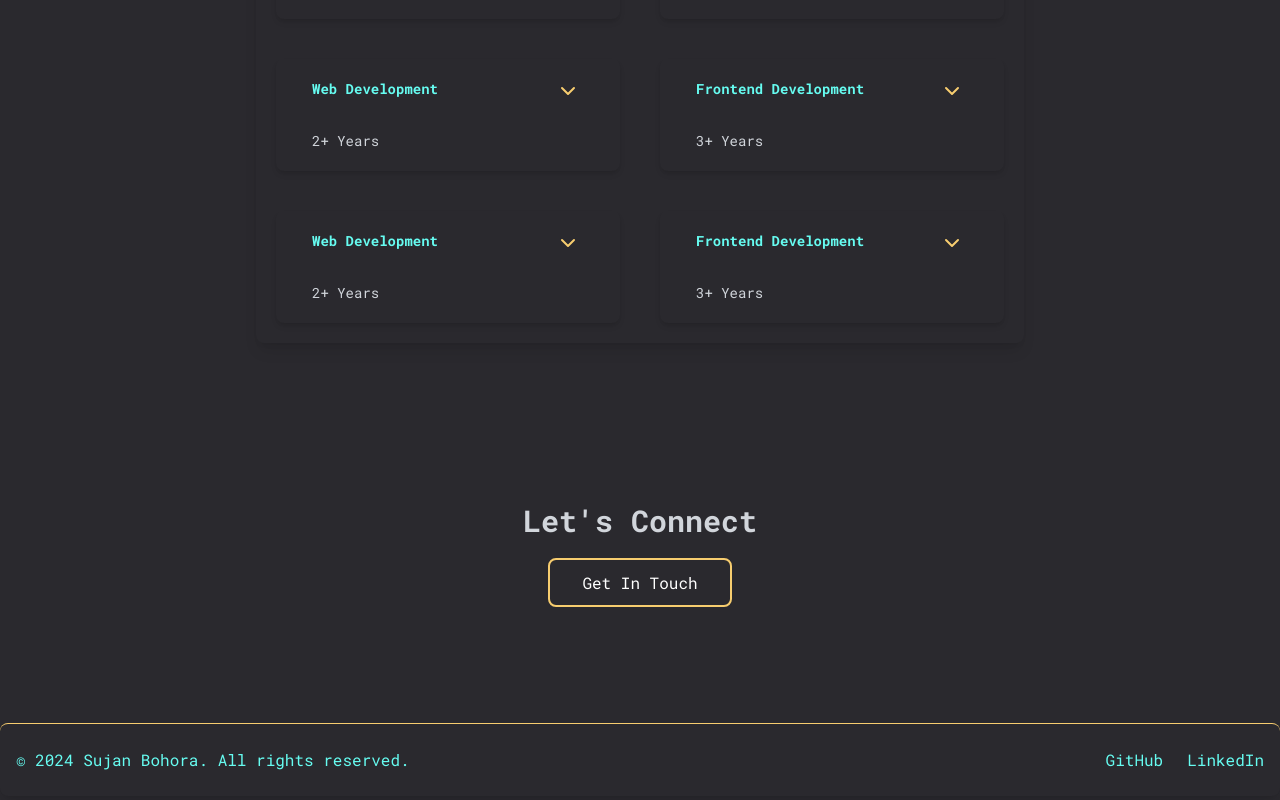
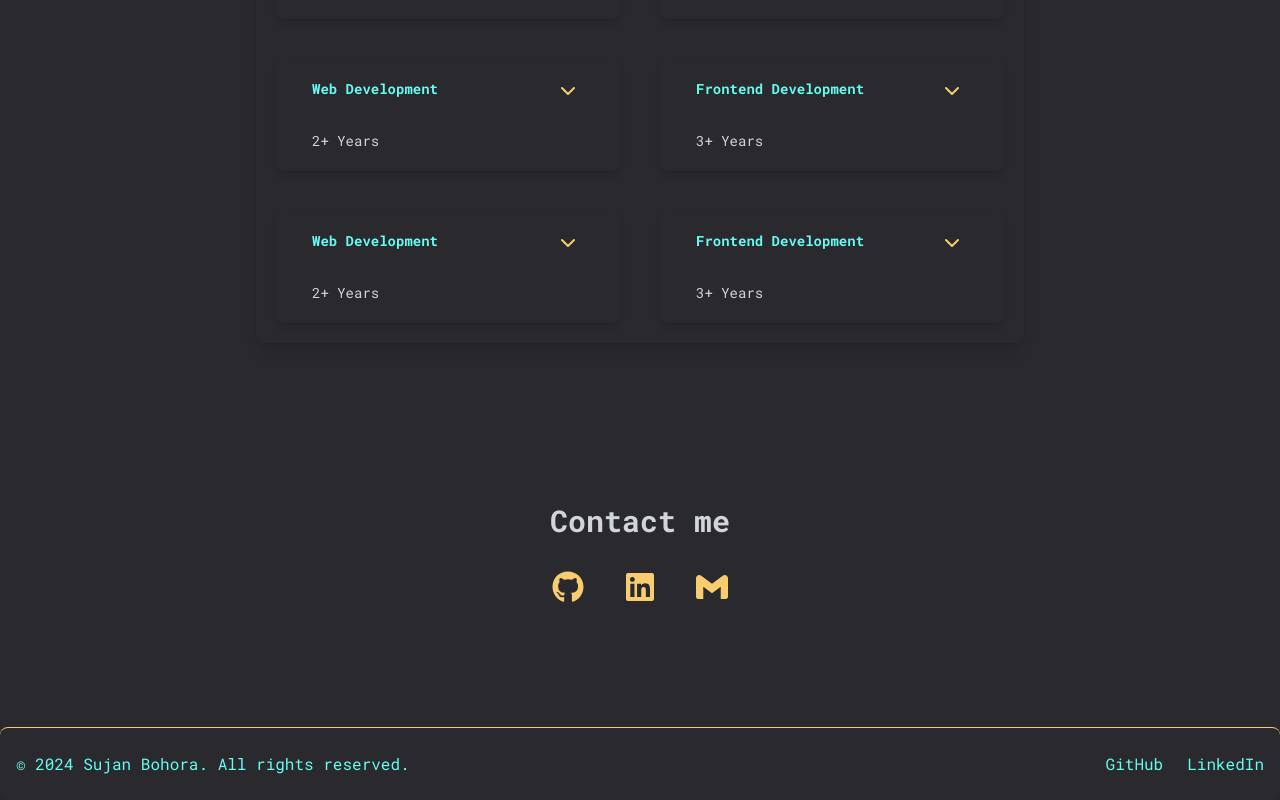
Before and after one commit to jansu11/website, a React (Vite) app: page / in a window 1280 px wide. Shown: the part 2529-3329 px from the top of the page. Built offline with nearby package versions, Linux system fonts and the light colour scheme.

Commit message:
contact section

```diff
--- a/src/components/Project/Card.jsx
+++ b/src/components/Project/Card.jsx
@@ -54,11 +54,11 @@ const Card = ({project}) => {
                     </p>
                     <p className="text-gray-300 dark:text-gray-400  text-left text-sm pb-4 ">
                         <strong>Tools Used:</strong>
-                        <div className='flex  min-w-full'>
+                        <div className='flex  min-w-full '>
                         {
                             project.tools.map((tech) => (
-                                <div key={tech} className='  text-btgold p-4'>
-                                    <TechLogo name={tech}/>
+                                <div key={tech} className='  text-btgold p-4 '>
+                                    <TechLogo name={tech} className=' h-6 w-6 hover:h-10 hover:w-10 transition-all duration-300'/>
 
                                 </div>
 
@@ -71,7 +71,7 @@ const Card = ({project}) => {
                     href={project.docsLink}
                     target="_blank"
                     rel="noopener noreferrer"
-                    className="inline-block align-bottom px-4 py-2  bg-transparent border-2 border-btgold text-white text-sm   rounded shadow hover:bg-gray-800 hover:text-btgold hover:border-2  hover:border-gray-300 transition-colors duration-300"
+                    className="inline-block align-center px-4 py-2  bg-transparent border-2 border-btgold text-white text-sm   rounded shadow hover:bg-gray-800 hover:text-btgold hover:border-2  hover:border-gray-300 transition-colors duration-300"
                     >
                     Read Docs
                     </a>
--- a/src/components/TechLogo.jsx
+++ b/src/components/TechLogo.jsx
@@ -1,6 +1,6 @@
 import { div } from 'framer-motion/client'
-import { FaPython, FaReact, FaNodeJs, FaGithub, FaDatabase , FaDocker } from 'react-icons/fa'
-import { SiJavascript, SiTypescript, SiTailwindcss, SiMongodb, SiPostgresql,SiApachespark,SiApachecassandra , SiApachekafka, SiScala} from 'react-icons/si'
+import { FaPython, FaReact, FaNodeJs, FaGithub, FaDatabase , FaDocker,FaLinkedin } from 'react-icons/fa'
+import { SiJavascript, SiTypescript, SiTailwindcss, SiMongodb,SiGmail ,SiPostgresql,SiApachespark,SiApachecassandra , SiApachekafka, SiScala} from 'react-icons/si'
 import { TbBrandNextjs } from 'react-icons/tb'
 
 // Icon mapping object
@@ -20,7 +20,9 @@ const techIcons = {
   'Spark' : SiApachespark,
   'Cassandra' : SiApachecassandra,
   'Kafka' : SiApachekafka,
-  'Scala' : SiScala
+  'Scala' : SiScala,
+  'LinkedIn' : FaLinkedin,
+  'Email' :  SiGmail
 
 }
 
@@ -33,7 +35,7 @@ const TechLogo = ({ name, className = "w-6 h-6" }) => {
        <div className="relative group inline-block">
       <IconComponent className={className} aria-label={name} />
       {/* Tooltip */}
-      <div className="absolute -bottom-8 left-1/2 transform -translate-x-1/2 opacity-0 group-hover:opacity-100 transition-opacity duration-200">
+      <div className="absolute -bottom-8 left-1/2 transform -translate-x-1/2 opacity-0 group-hover:opacity-100  transition-opacity duration-200">
         <div className="bg-gray-200 dark:bg-gray-700 text-gray-900 dark:text-white px-2 py-1 rounded text-xs whitespace-nowrap shadow-lg">
           {name}
         </div>
--- a/src/pages/Home.jsx
+++ b/src/pages/Home.jsx
@@ -3,6 +3,7 @@ import { useEffect,useState } from 'react';
 import Section from '../components/Section';
 import Project from '../components/Project'
 import SkillsSection from '../components/SkillsSection';
+import TechLogo from '../components/TechLogo';
 const Home = () => {
 
   return (
@@ -81,21 +82,34 @@ const Home = () => {
       </Section>
 
       {/* Contact Preview Section */}
-      <Section bgColor="bg-primary dark:from-gray-900 dark:to-gray-800">
-        <div className="max-w-4xl mx-auto text-center">
-          <h2 className="text-3xl font-bold text-gray-300 dark:text-white mb-8">
-            Let's Connect
+      <Section bgColor="bg-primary dark:from-gray-900 dark:to-gray-800 py-0 h-full">
+        <div className="min-w-full text-center  flex flex-col justify-between max-h-24 ">
+          <h2 className="text-3xl  font-bold text-gray-300 dark:text-white mb-8 justify-start   ">
+            Contact me
           </h2>
           <motion.div
             className="inline-block"
             whileHover={{ scale: 1.05 }}
             whileTap={{ scale: 0.95 }}
           >
+
             <a
               href="#contact"
-              className="px-8 py-3 bg-transparent  border-2 border-btgold text-white rounded-lg hover:bg-gray-800 transition-colors"
+              className="text-btgold  hover:text-white  transition-all mx-5 px-5"
             >
-              Get In Touch
+              <TechLogo key={'github'} name={'GitHub'} className='h-8 w-8 hover:h-12 hover:w-12 transition-all duration-300'></TechLogo>
+            </a>
+            <a
+              href="#contact"
+              className="text-btgold  hover:text-white  transition-all"
+            >
+              <TechLogo key={'linkedIn'} name={'LinkedIn'} className='h-8 w-8 hover:h-12 hover:w-12 transition-all duration-300'></TechLogo>
+            </a>
+            <a
+              href="#contact"
+              className="text-btgold  hover:text-white  transition-all mx-5 px-5"
+            >
+              <TechLogo key={'gmail'} name={'Email'} className='h-8 w-8 hover:h-12 hover:w-12 transition-all duration-300'></TechLogo>
             </a>
           </motion.div>
         </div>
```
